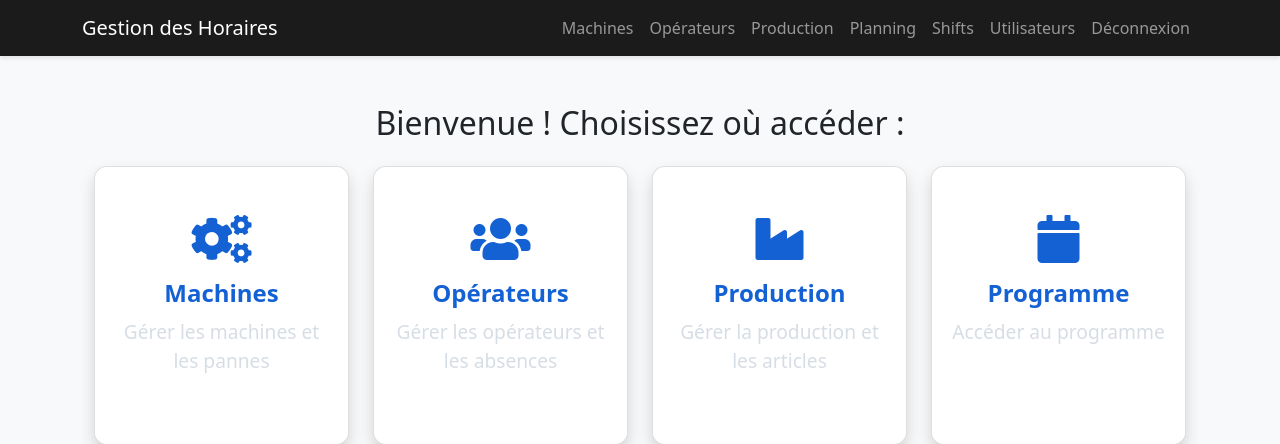
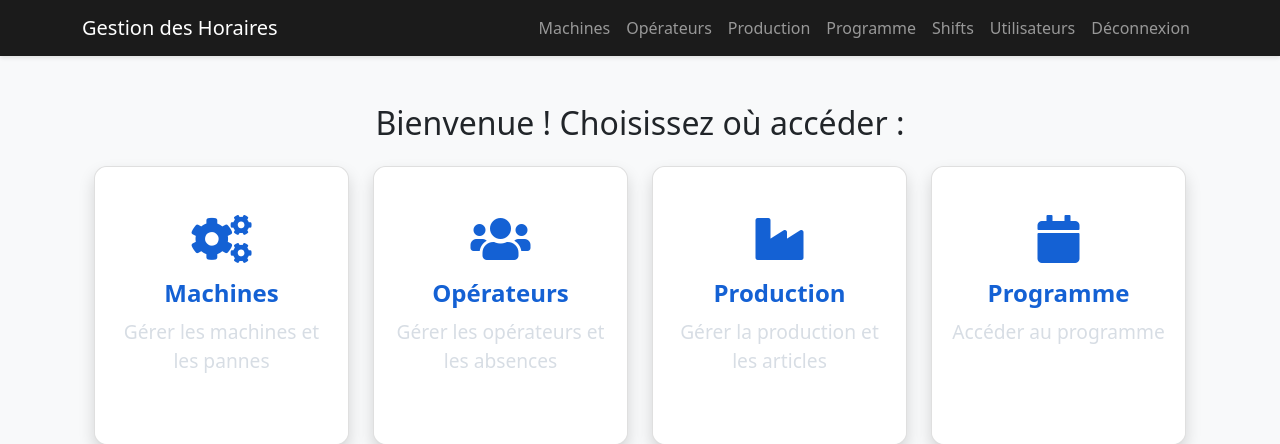
Before and after one commit to YassineAlaouiM/MPS, a Flask app: page / in a window 1280 px wide. Shown: the top 444 px of the page. Run offline with Flask 3, Linux system fonts and the light colour scheme; the visitor is signed in with stand-in values (Sample User, id 1); data that the repository does not hold is empty; parts of the project's set-up code (start-up, migrations or seed data) failed here and were passed over.

Commit message:
Update base.html

```diff
--- a/templates/base.html
+++ b/templates/base.html
@@ -33,7 +33,7 @@
                             <a class="nav-link" href="{{ url_for('production') }}">Production</a>
                         </li>
                         <li class="nav-item">
-                            <a class="nav-link" href="{{ url_for('schedule') }}">Planning</a>
+                            <a class="nav-link" href="{{ url_for('schedule') }}">Programme</a>
                         </li>
                         {% if current_user.role == 'admin' %}
                         <li class="nav-item">
```
